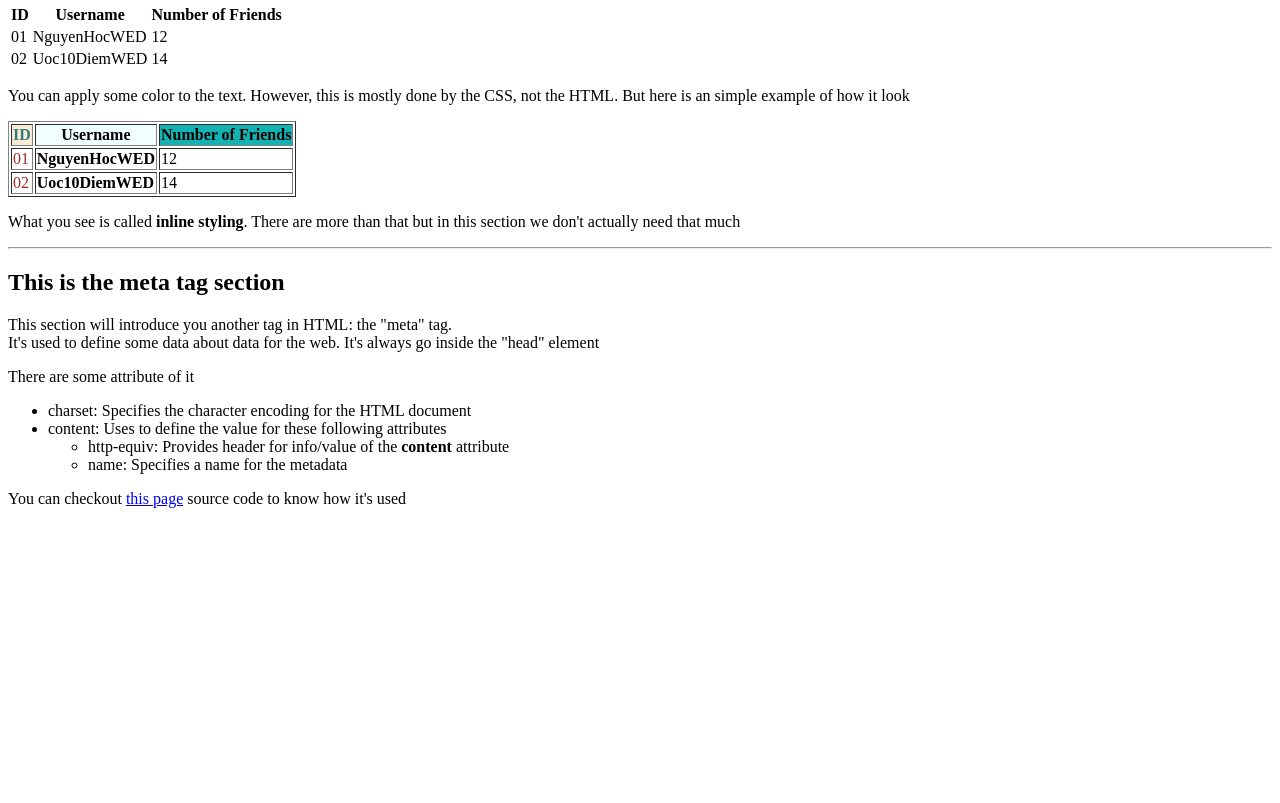
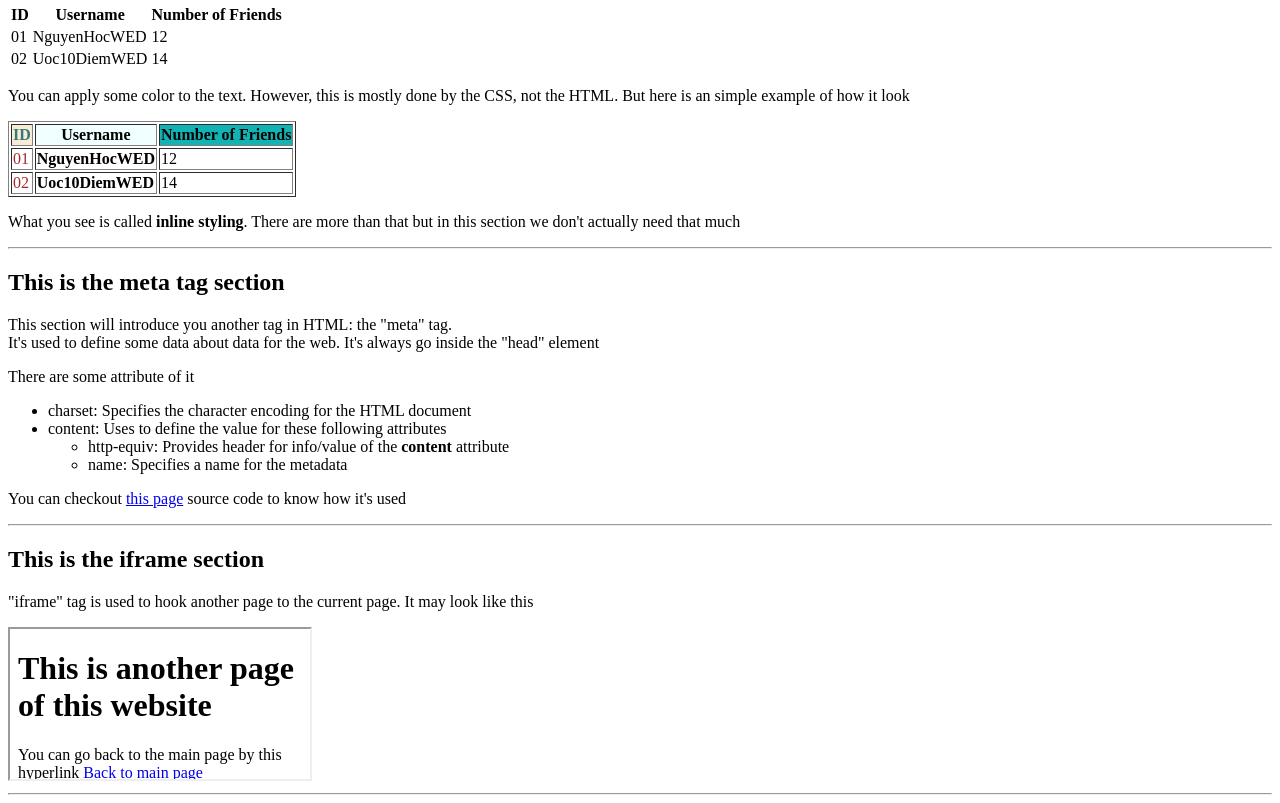
Before and after one commit to SmirnoffDV/WED201c_MOOC1, a plain HTML site: page index.html in a window 1280 px wide. Shown: the part 1289-2092 px from the top of the page. Before the commit the page ends 1813 px from the top, so only its background shows below. Drawn offline with Linux system fonts and the light colour scheme.

Commit message:
Add iframe section to index.html with examples of usage

```diff
--- a/index.html
+++ b/index.html
@@ -129,5 +129,10 @@
             </ul>
         </ul>
         <p>You can checkout <a href="page3.html" target="_self">this page</a> source code to know how it's used</p>
+        <hr>
+        <h2>This is the iframe section</h2>
+        <p>"iframe" tag is used to hook another page to the current page. It may look like this</p>
+        <iframe src="page2.html" frameborder="1"></iframe>
+        <hr>
     </body>
 </html>
```
